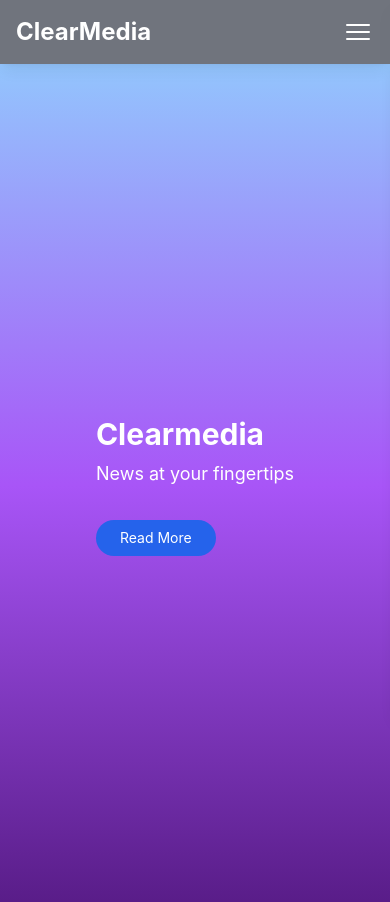
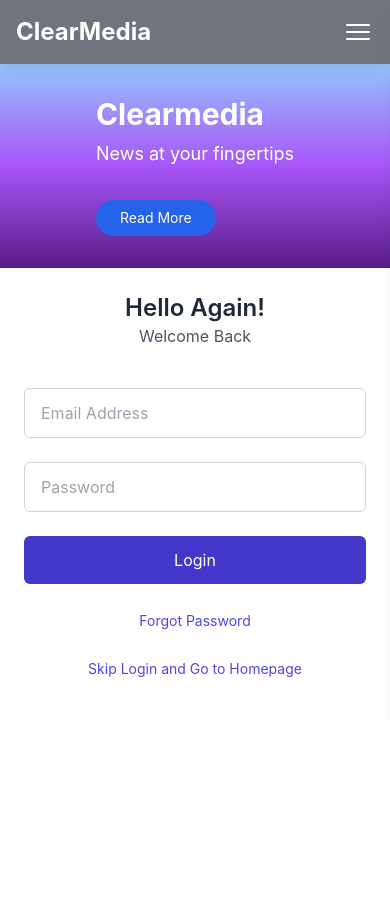
Before and after one commit to michaelpete1/clearmedia_blog, a Vue app: page /Login in a window 390 px wide. Shown: the top 902 px of the page. Built offline with nearby package versions, Linux system fonts and the light colour scheme.

Commit message:
first commit

```diff
--- a/src/components/Navbar.vue
+++ b/src/components/Navbar.vue
@@ -8,7 +8,7 @@ const isHovered = ref(false);
 
 <template>
   <nav
-    class="top-0 left-0 w-full z-50 shadow-lg p-4 transition-opacity duration-300"
+    class="top-0 left-0 w-full z-50 shadow-lg p-4 transition-opacity duration-300 "
     :class="isHovered ? 'bg-gray-900 opacity-100' : 'bg-gray-900/50 opacity-60'"
     @mouseenter="isHovered = true"
     @mouseleave="isHovered = false"
--- a/src/views/Login.vue
+++ b/src/views/Login.vue
@@ -1,5 +1,5 @@
 <template>
-  <div class="flex min-h-screen">
+  <div class="flex flex-col md:flex-row min-h-screen">
     <!-- Left side -->
     <div class="w-full md:w-1/2 bg-gradient-to-b from-blue-300 via-purple-500 to-purple-900 flex flex-col items-center justify-center text-white p-8">
       <div class="max-w-md">
@@ -12,7 +12,7 @@
     </div>
 
     <!-- Right side (login form) -->
-    <div class="hidden md:flex md:w-1/2 bg-white items-center justify-center p-8">
+    <div class="w-full md:w-1/2 bg-white flex items-center justify-center p-6 sm:p-8">
       <div class="w-full max-w-sm">
         <div class="text-center mb-10">
           <h2 class="text-2xl font-semibold text-gray-800">Hello Again!</h2>
```
